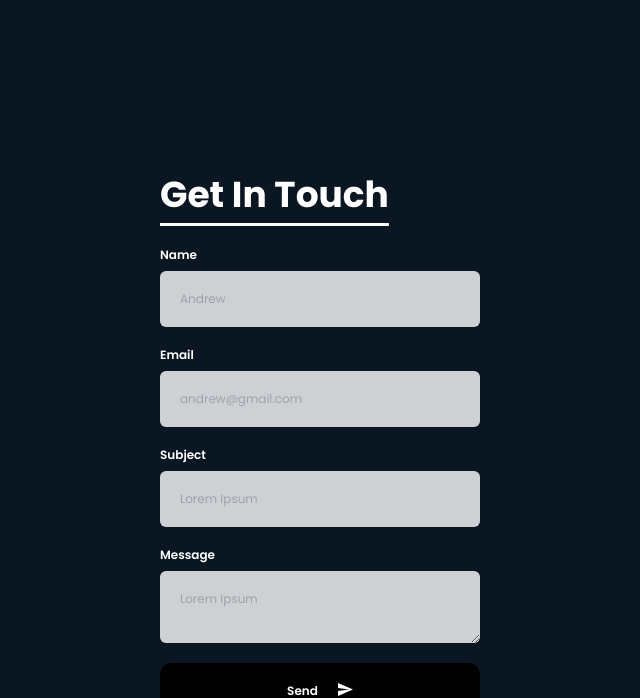
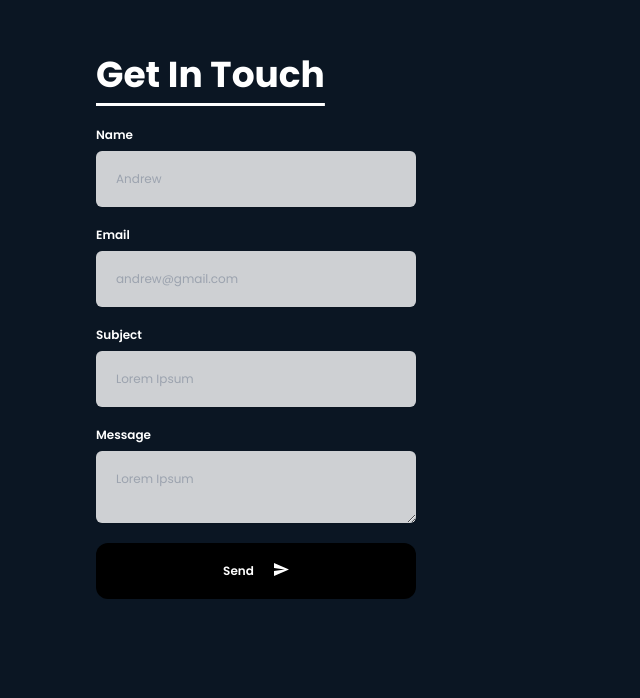
Before and after one commit to Andrew4Coding/andrew-portofolio, a Next.js app: page / in a window 1280 px wide. Shown: the part 4185-4883 px from the top of the page, without its empty margins (0-640 px from the left). Built offline with nearby package versions, Linux system fonts and the light colour scheme.

Commit message:
fix: send message padding

```diff
--- a/src/components/MainPage/Sections/SendMessageSection.tsx
+++ b/src/components/MainPage/Sections/SendMessageSection.tsx
@@ -13,6 +13,7 @@ import { useToast } from "@chakra-ui/react";
 import { CustomAnimation } from "../util/CustomAnimation";
 import { socialData } from "../constant";
 import { SocialMediaButton } from "../Elements/SocialMediaButton";
+import { Section } from "@/components/Template/Section";
 
 export const SendMessageSection: React.FC = () => {
     const [sendData, setSendData] = useState<sendMessageStructure>({
@@ -35,11 +36,11 @@ export const SendMessageSection: React.FC = () => {
     }
 
     return (
-        <Reveal>
-            <section className="min-h-screen p-10 lg:p-40 flex flex-col gap-5">
-                <SectionTitle>
-                    Get In Touch
-                </SectionTitle>
+        <Section className="flex-col">
+            <SectionTitle>
+                Get In Touch
+            </SectionTitle>
+            <Reveal>
                 <form className="flex flex-col gap-5" onSubmit={sendEmail}>
                     <InputField name="name_from" title="Name" placeholder="Andrew" data={sendData} setData={setSendData} />
                     <InputField name="email_from" title="Email" placeholder="andrew@gmail.com" data={sendData} setData={setSendData} />
@@ -59,7 +60,7 @@ export const SendMessageSection: React.FC = () => {
                         <Image src={'/svg/send.svg'} alt="" width={15} height={15} className="fill-black" />
                     </motion.button>
                 </form>
-            </section>
-        </Reveal>
+            </Reveal>
+        </Section>
     )
 }
```
